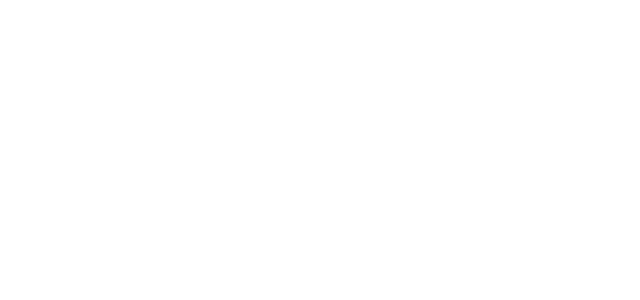
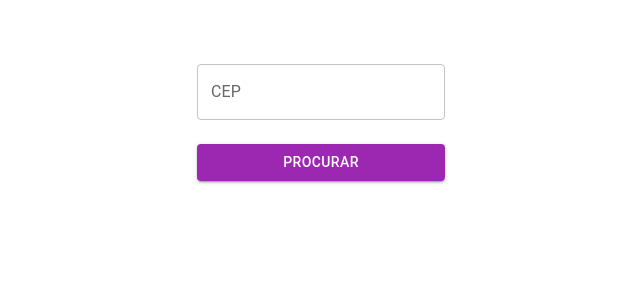
Before and after one commit to mmrosatab/to-explore-viacep-api, a React (Create React App) app in the folder to-explore-viacep-api/: page / in a window 1280 px wide. Shown: the top 300 px of the page, without its empty margins (319-959 px from the left). Built offline with nearby package versions, Linux system fonts and the light colour scheme.

Commit message:
Feature: Getting address by CEP

```diff
--- a/to-explore-viacep-api/src/App.js
+++ b/to-explore-viacep-api/src/App.js
@@ -1,8 +1,22 @@
+import "normalize.css";
+import Container from "@mui/material/Container";
+import ZipCode from "./components/ZipCode";
+import Box from "@mui/material/Box";
+
 function App() {
   return (
-    <div>
-      <main></main>
-    </div>
+    <Container component="main" maxWidth="xs">
+      <Box
+        sx={{
+          marginTop: 8,
+          display: "flex",
+          flexDirection: "column",
+          alignItems: "center",
+        }}
+      >
+        <ZipCode />
+      </Box>
+    </Container>
   );
 }
 
--- /dev/null
+++ b/to-explore-viacep-api/src/components/ZipCode/index.js
@@ -0,0 +1,44 @@
+import React, { useState } from "react";
+import { TextField, FormControl, Button, Box } from "@mui/material";
+import axios from "axios";
+
+export default function ZipCode() {
+  const [zipCode, setZipCode] = useState("");
+  const [address, setAddress] = useState(null);
+
+  async function handleSubmit(event) {
+    event.preventDefault();
+    try {
+      const request = await axios.get(
+        `https://viacep.com.br/ws/${zipCode}/json/`
+      );
+      if (request) setAddress(request.data);
+    } catch (error) {
+      console.log(error);
+    }
+    setZipCode("");
+  }
+
+  return (
+    <>
+      <FormControl component="form" onSubmit={handleSubmit}>
+        <TextField
+          id="outlined-basic"
+          label="CEP"
+          variant="outlined"
+          value={zipCode}
+          onChange={(event) => setZipCode(event.target.value)}
+        />
+        <Button
+          type="submit"
+          id="btn-submit"
+          color="secondary"
+          variant="contained"
+          sx={{ mt: 3, mb: 2 }}
+        >
+          Procurar
+        </Button>
+      </FormControl>
+    </>
+  );
+}
--- a/to-explore-viacep-api/src/index.js
+++ b/to-explore-viacep-api/src/index.js
@@ -1,5 +1,6 @@
 import React from "react";
 import ReactDOM from "react-dom";
+import "antd/dist/antd.min.css";
 import App from "./App";
 
 ReactDOM.render(
```
Also changed, not shown: to-explore-viacep-api/package.json (+8 -0 lines), to-explore-viacep-api/src/logo.svg (deleted), 1 other file (tests, documents, lock files or other folders).
